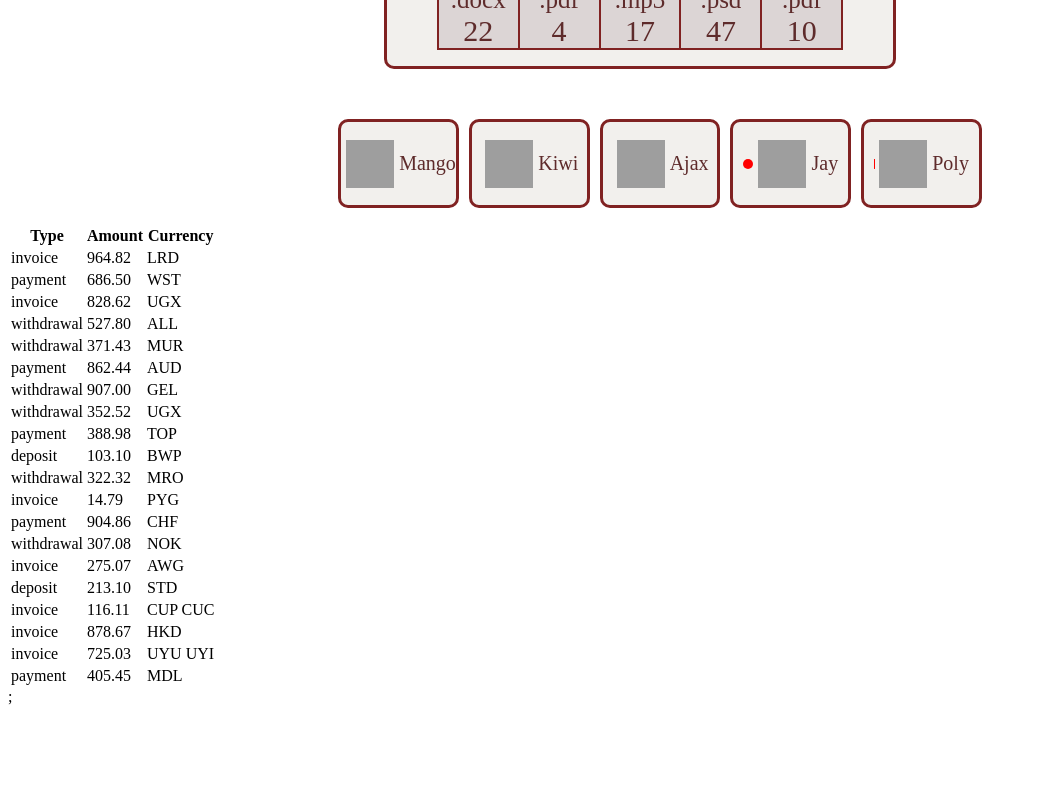
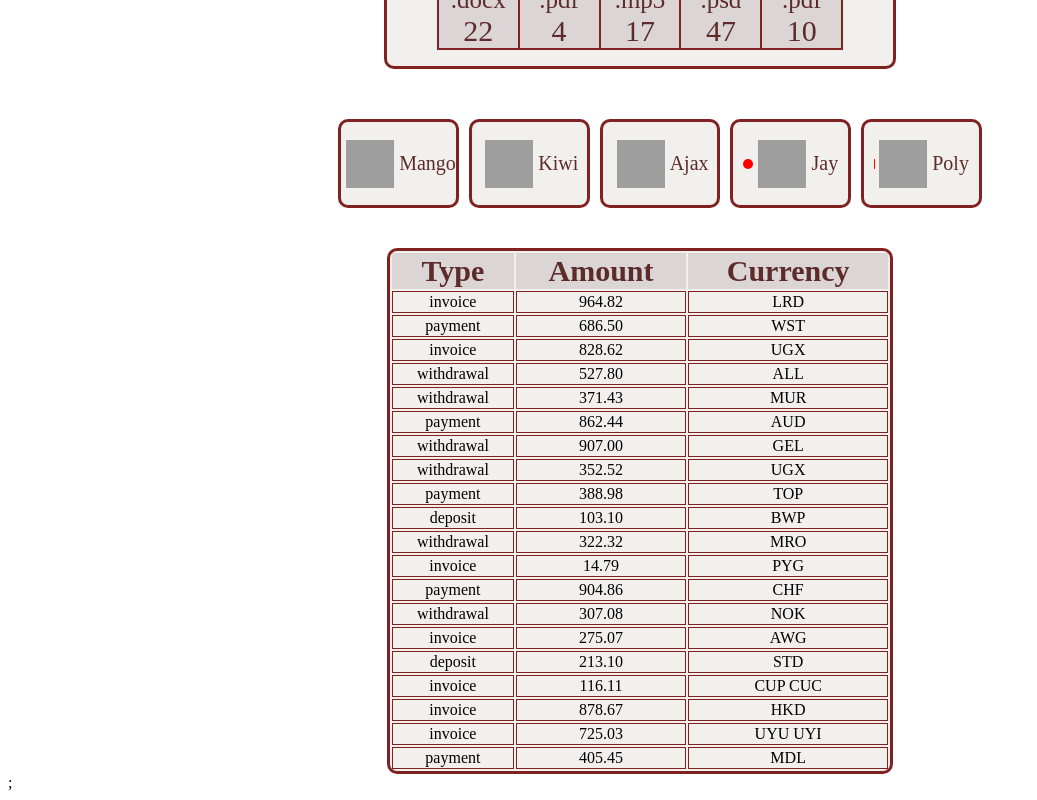
Before and after one commit to mr-alexmartyn/goit-react-hw-01-components, a React (Create React App) app: page / in a window 1280 px wide. Shown: the part 844-1644 px from the top of the page, without its empty margins (0-1037 px from the left). Before the commit the page ends 1558 px from the top, so only its background shows below. Built offline with nearby package versions, Linux system fonts and the light colour scheme; grey boxes are pictures that could not be loaded.

Commit message:
добавляет стили для TransactionHistory

```diff
--- a/src/components/TransactionHistory/TransactionHistory.jsx
+++ b/src/components/TransactionHistory/TransactionHistory.jsx
@@ -1,25 +1,32 @@
 import PropTypes, { object } from 'prop-types';
+import {
+  HeadTable,
+  BodyTable,
+  Table,
+  LineTable,
+  Type,
+} from 'components/TransactionHistory/transactionHistory.styled';
 export const TransactionHistory = ({ items }) => {
   return (
-    <table className="transaction-history">
-      <thead>
-        <tr>
+    <Table>
+      <HeadTable>
+        <LineTable>
           <th>Type</th>
           <th>Amount</th>
           <th>Currency</th>
-        </tr>
-      </thead>
+        </LineTable>
+      </HeadTable>
 
-      <tbody>
+      <BodyTable>
         {items.map(item => (
           <tr key={item.id}>
-            <td>{item.type}</td>
-            <td>{item.amount}</td>
-            <td>{item.currency}</td>
+            <Type>{item.type}</Type>
+            <Type>{item.amount}</Type>
+            <Type>{item.currency}</Type>
           </tr>
         ))}
-      </tbody>
-    </table>
+      </BodyTable>
+    </Table>
   );
 };
 
--- /dev/null
+++ b/src/components/TransactionHistory/transactionHistory.styled.jsx
@@ -0,0 +1,31 @@
+import styled from '@emotion/styled';
+
+export const Table = styled.table`
+  margin-right: auto;
+  margin-left: auto;
+  width: 40%;
+  background-color: #f2f0ed;
+  border: solid #802222;
+  margin-top: 40px;
+  border-radius: 10px;
+`;
+
+export const HeadTable = styled.thead`
+  width: 100%;
+  background-color: #dcd5d5;
+  border: 1px solid #802222;
+  font-size: 30px;
+  color: #5e2b2b;
+  font-weight: 900;
+`;
+
+export const BodyTable = styled.tbody`
+  border: 1px solid #802222;
+  text-align: center;
+`;
+export const LineTable = styled.tr`
+  border: 1px solid #802222;
+`;
+export const Type = styled.td`
+  border: 1px solid #802222;
+`;
```
